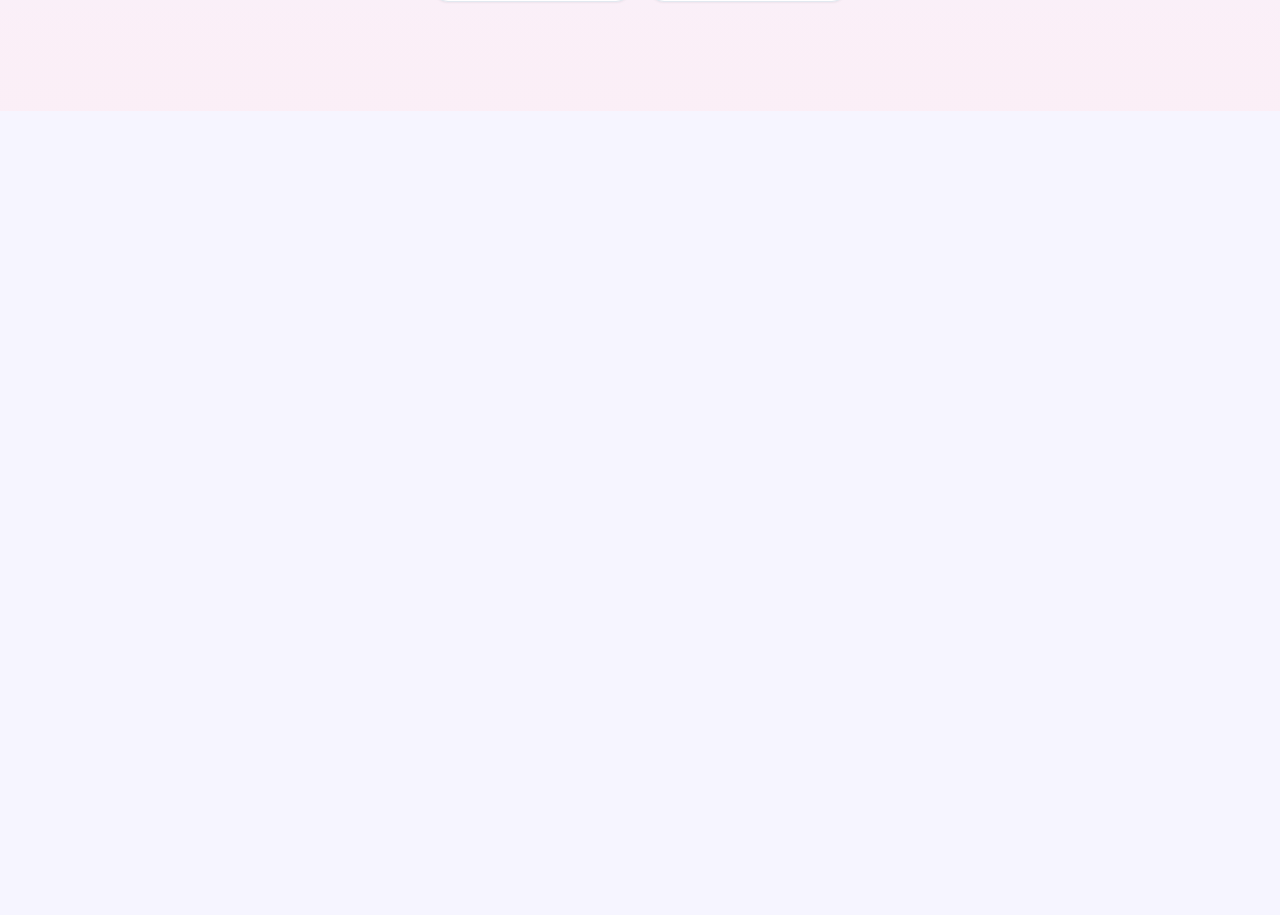
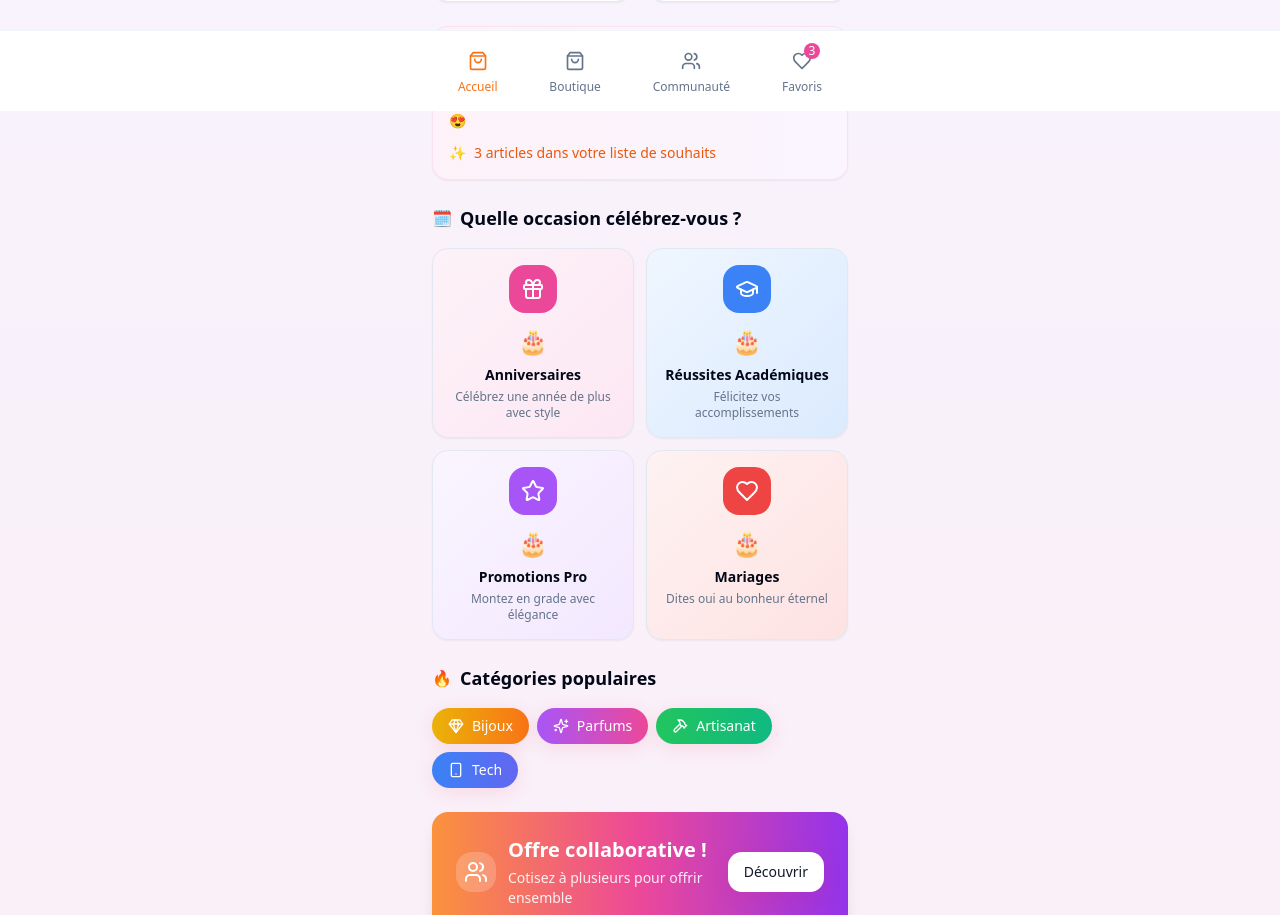
Before and after one commit to ecacertified-jpg/pixl-parade-page, a React (Vite) app: page / in a window 1280 px wide. Shown: the part 689-1604 px from the top of the page. Before the commit the page ends 800 px from the top, so only its background shows below. Built offline with nearby package versions, Linux system fonts and the light colour scheme.

Commit message:
Ajouter des sections à la page d'accueil
Ajoute les sections "Mes articles préférés", "Quelle occasion célébrez-vous ?" et "Catégories populaires" à la page d'accueil.

```diff
--- /dev/null
+++ b/src/components/CollaborativeOfferSection.tsx
@@ -0,0 +1,30 @@
+import { Users } from "lucide-react";
+import { Button } from "@/components/ui/button";
+import { Card } from "@/components/ui/card";
+
+export function CollaborativeOfferSection() {
+  return (
+    <Card className="p-6 mb-6 bg-gradient-to-r from-orange-400 via-pink-500 to-purple-600 text-white border-0 shadow-lg">
+      <div className="flex items-center justify-between">
+        <div className="flex items-center gap-3">
+          <div className="p-2 bg-white/20 rounded-lg backdrop-blur-sm">
+            <Users className="h-6 w-6 text-white" />
+          </div>
+          <div>
+            <h3 className="text-xl font-bold mb-1">Offre collaborative !</h3>
+            <p className="text-white/90 text-sm">
+              Cotisez à plusieurs pour offrir ensemble
+            </p>
+          </div>
+        </div>
+
+        <Button
+          variant="secondary"
+          className="bg-white text-gray-900 hover:bg-gray-100 font-medium"
+        >
+          Découvrir
+        </Button>
+      </div>
+    </Card>
+  );
+}
--- /dev/null
+++ b/src/components/FavoriteArticlesSection.tsx
@@ -0,0 +1,28 @@
+import { Heart, ExternalLink } from "lucide-react";
+import { Button } from "@/components/ui/button";
+import { Card } from "@/components/ui/card";
+
+export function FavoriteArticlesSection() {
+  return (
+    <Card className="p-4 mb-6 bg-gradient-to-r from-pink-50 to-purple-50 border-pink-200/50">
+      <div className="flex items-center justify-between mb-3">
+        <div className="flex items-center gap-2">
+          <Heart className="h-5 w-5 text-pink-500 fill-pink-500" />
+          <h3 className="font-semibold text-foreground">Mes articles préférés</h3>
+        </div>
+        <Button variant="outline" size="sm" className="text-pink-600 border-pink-300 hover:bg-pink-50">
+          Voir tout
+        </Button>
+      </div>
+
+      <p className="text-sm text-muted-foreground mb-3">
+        Vos amis peuvent voir cette liste pour mieux vous gâter ! 😍
+      </p>
+
+      <div className="flex items-center gap-2 text-sm">
+        <span className="text-orange-500">✨</span>
+        <span className="text-orange-600 font-medium">3 articles dans votre liste de souhaits</span>
+      </div>
+    </Card>
+  );
+}
--- /dev/null
+++ b/src/components/OccasionSection.tsx
@@ -0,0 +1,80 @@
+import { Gift, GraduationCap, Star, Heart } from "lucide-react";
+import { Card } from "@/components/ui/card";
+
+interface OccasionCardProps {
+  title: string;
+  subtitle: string;
+  icon: React.ReactNode;
+  bgColor: string;
+  iconBg: string;
+}
+
+function OccasionCard({ title, subtitle, icon, bgColor, iconBg }: OccasionCardProps) {
+  return (
+    <Card className={`p-4 text-center hover:shadow-soft transition-all duration-200 hover:scale-105 cursor-pointer ${bgColor}`}>
+      <div className={`${iconBg} w-12 h-12 rounded-2xl flex items-center justify-center mx-auto mb-3`}>
+        {icon}
+      </div>
+
+      <div className="mb-2">
+        <span className="text-2xl">🎂</span>
+      </div>
+
+      <h4 className="font-semibold text-foreground mb-1 text-sm">
+        {title}
+      </h4>
+
+      <p className="text-xs text-muted-foreground">
+        {subtitle}
+      </p>
+    </Card>
+  );
+}
+
+export function OccasionSection() {
+  const occasions = [
+    {
+      title: "Anniversaires",
+      subtitle: "Célébrez une année de plus avec style",
+      icon: <Gift className="h-6 w-6 text-white" />,
+      bgColor: "bg-gradient-to-br from-pink-50 to-pink-100",
+      iconBg: "bg-pink-500"
+    },
+    {
+      title: "Réussites Académiques",
+      subtitle: "Félicitez vos accomplissements",
+      icon: <GraduationCap className="h-6 w-6 text-white" />,
+      bgColor: "bg-gradient-to-br from-blue-50 to-blue-100",
+      iconBg: "bg-blue-500"
+    },
+    {
+      title: "Promotions Pro",
+      subtitle: "Montez en grade avec élégance",
+      icon: <Star className="h-6 w-6 text-white" />,
+      bgColor: "bg-gradient-to-br from-purple-50 to-purple-100",
+      iconBg: "bg-purple-500"
+    },
+    {
+      title: "Mariages",
+      subtitle: "Dites oui au bonheur éternel",
+      icon: <Heart className="h-6 w-6 text-white" />,
+      bgColor: "bg-gradient-to-br from-red-50 to-red-100",
+      iconBg: "bg-red-500"
+    }
+  ];
+
+  return (
+    <div className="mb-6">
+      <div className="flex items-center gap-2 mb-4">
+        <span className="text-orange-500">🗓️</span>
+        <h3 className="text-lg font-bold text-foreground">Quelle occasion célébrez-vous ?</h3>
+      </div>
+
+      <div className="grid grid-cols-2 gap-3">
+        {occasions.map((occasion, index) => (
+          <OccasionCard key={index} {...occasion} />
+        ))}
+      </div>
+    </div>
+  );
+}
--- /dev/null
+++ b/src/components/PopularCategoriesSection.tsx
@@ -0,0 +1,62 @@
+import { Gem, Sparkles, Hammer, Smartphone } from "lucide-react";
+import { Button } from "@/components/ui/button";
+
+interface CategoryButtonProps {
+  title: string;
+  icon: React.ReactNode;
+  bgColor: string;
+}
+
+function CategoryButton({ title, icon, bgColor }: CategoryButtonProps) {
+  return (
+    <Button
+      variant="secondary"
+      className={`${bgColor} text-white border-0 hover:opacity-90 transition-opacity rounded-full px-4 py-2 h-auto`}
+    >
+      <span className="flex items-center gap-2">
+        {icon}
+        <span className="font-medium">{title}</span>
+      </span>
+    </Button>
+  );
+}
+
+export function PopularCategoriesSection() {
+  const categories = [
+    {
+      title: "Bijoux",
+      icon: <Gem className="h-4 w-4" />,
+      bgColor: "bg-gradient-to-r from-yellow-500 to-orange-500"
+    },
+    {
+      title: "Parfums",
+      icon: <Sparkles className="h-4 w-4" />,
+      bgColor: "bg-gradient-to-r from-purple-500 to-pink-500"
+    },
+    {
+      title: "Artisanat",
+      icon: <Hammer className="h-4 w-4" />,
+      bgColor: "bg-gradient-to-r from-green-500 to-emerald-500"
+    },
+    {
+      title: "Tech",
+      icon: <Smartphone className="h-4 w-4" />,
+      bgColor: "bg-gradient-to-r from-blue-500 to-indigo-500"
+    }
+  ];
+
+  return (
+    <div className="mb-6">
+      <div className="flex items-center gap-2 mb-4">
+        <span className="text-orange-500">🔥</span>
+        <h3 className="text-lg font-bold text-foreground">Catégories populaires</h3>
+      </div>
+
+      <div className="flex flex-wrap gap-2">
+        {categories.map((category, index) => (
+          <CategoryButton key={index} {...category} />
+        ))}
+      </div>
+    </div>
+  );
+}
--- /dev/null
+++ b/src/components/RecentActivitySection.tsx
@@ -0,0 +1,56 @@
+import { User, Heart, ShoppingBag, Users } from "lucide-react";
+import { Card } from "@/components/ui/card";
+
+export function RecentActivitySection() {
+  return (
+    <Card className="p-4 mb-6 bg-gradient-to-r from-purple-50 to-pink-50 border-purple-200/50">
+      <div className="flex items-center gap-3">
+        <div className="w-10 h-10 bg-purple-500 rounded-full flex items-center justify-center">
+          <span className="text-white font-bold text-lg">F</span>
+        </div>
+
+        <div className="flex-1">
+          <p className="text-sm text-foreground">
+            <span className="font-semibold">Fatou</span> a consulté vos favoris pour votre anniversaire
+          </p>
+          <span className="text-xs text-muted-foreground">🎂</span>
+        </div>
+      </div>
+    </Card>
+  );
+}
+
+export function BottomNavigation() {
+  const navItems = [
+    { icon: <ShoppingBag className="h-5 w-5" />, label: "Accueil", active: true },
+    { icon: <ShoppingBag className="h-5 w-5" />, label: "Boutique", active: false },
+    { icon: <Users className="h-5 w-5" />, label: "Communauté", active: false },
+    { icon: <Heart className="h-5 w-5" />, label: "Favoris", active: false, badge: "3" }
+  ];
+
+  return (
+    <div className="fixed bottom-0 left-0 right-0 bg-white border-t border-border/50 backdrop-blur-sm">
+      <div className="max-w-md mx-auto px-4 py-2">
+        <div className="flex items-center justify-around">
+          {navItems.map((item, index) => (
+            <div key={index} className="flex flex-col items-center gap-1 py-2 relative">
+              <div className="relative">
+                <div className={`p-1 ${item.active ? 'text-orange-500' : 'text-muted-foreground'}`}>
+                  {item.icon}
+                </div>
+                {item.badge && (
+                  <div className="absolute -top-1 -right-1 bg-pink-500 text-white text-xs rounded-full w-4 h-4 flex items-center justify-center">
+                    {item.badge}
+                  </div>
+                )}
+              </div>
+              <span className={`text-xs ${item.active ? 'text-orange-500 font-medium' : 'text-muted-foreground'}`}>
+                {item.label}
+              </span>
+            </div>
+          ))}
+        </div>
+      </div>
+    </div>
+  );
+}
--- a/src/pages/Index.tsx
+++ b/src/pages/Index.tsx
@@ -2,6 +2,11 @@ import { Bell, Mail, User, Gift } from "lucide-react";
 import { NotificationCard } from "@/components/NotificationCard";
 import { WelcomeSection } from "@/components/WelcomeSection";
 import { ActionCard } from "@/components/ActionCard";
+import { FavoriteArticlesSection } from "@/components/FavoriteArticlesSection";
+import { OccasionSection } from "@/components/OccasionSection";
+import { PopularCategoriesSection } from "@/components/PopularCategoriesSection";
+import { CollaborativeOfferSection } from "@/components/CollaborativeOfferSection";
+import { RecentActivitySection, BottomNavigation } from "@/components/RecentActivitySection";
 import { useToast } from "@/hooks/use-toast";
 
 const Index = () => {
@@ -66,7 +71,7 @@ const Index = () => {
         <WelcomeSection userName="Aminata" />
 
         {/* Action Cards */}
-        <div className="grid grid-cols-2 gap-4">
+        <div className="grid grid-cols-2 gap-4 mb-6">
           <ActionCard
             title="Mon Tableau de Bord"
             subtitle="Gérez vos amis et événements"
@@ -83,7 +88,28 @@ const Index = () => {
             onClick={handleOfferGift}
           />
         </div>
+
+        {/* Favorite Articles Section */}
+        <FavoriteArticlesSection />
+
+        {/* Occasions Section */}
+        <OccasionSection />
+
+        {/* Popular Categories */}
+        <PopularCategoriesSection />
+
+        {/* Collaborative Offer */}
+        <CollaborativeOfferSection />
+
+        {/* Recent Activity */}
+        <RecentActivitySection />
+
+        {/* Bottom padding for navigation */}
+        <div className="pb-20"></div>
       </main>
+
+      {/* Bottom Navigation */}
+      <BottomNavigation />
     </div>
   );
 };
```
